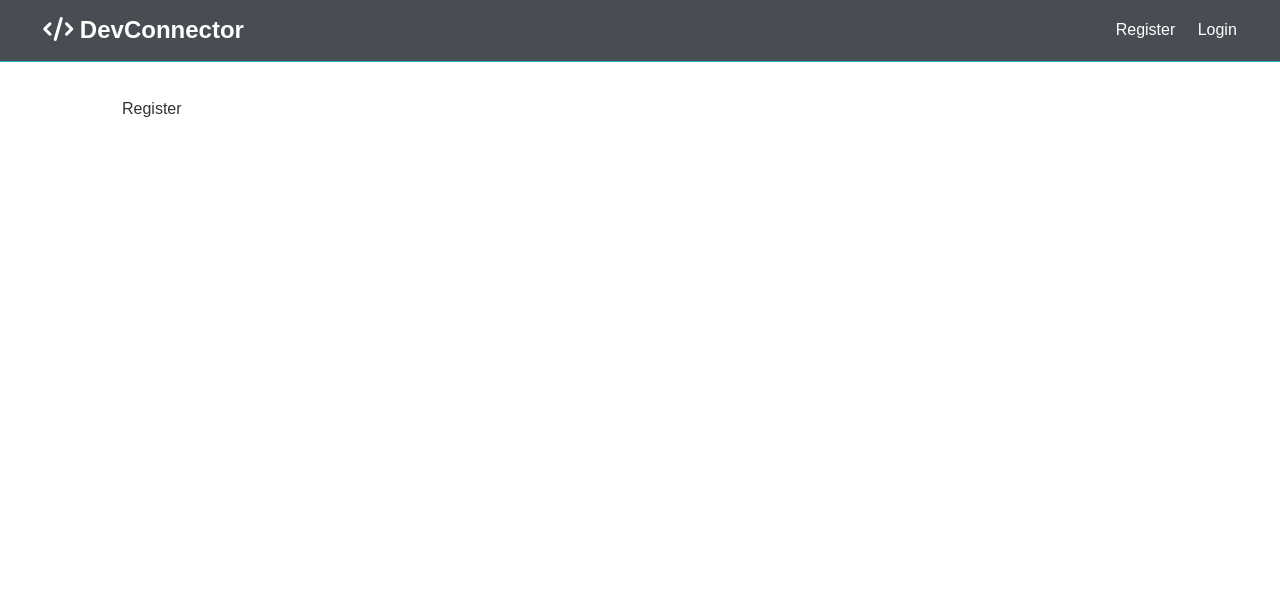
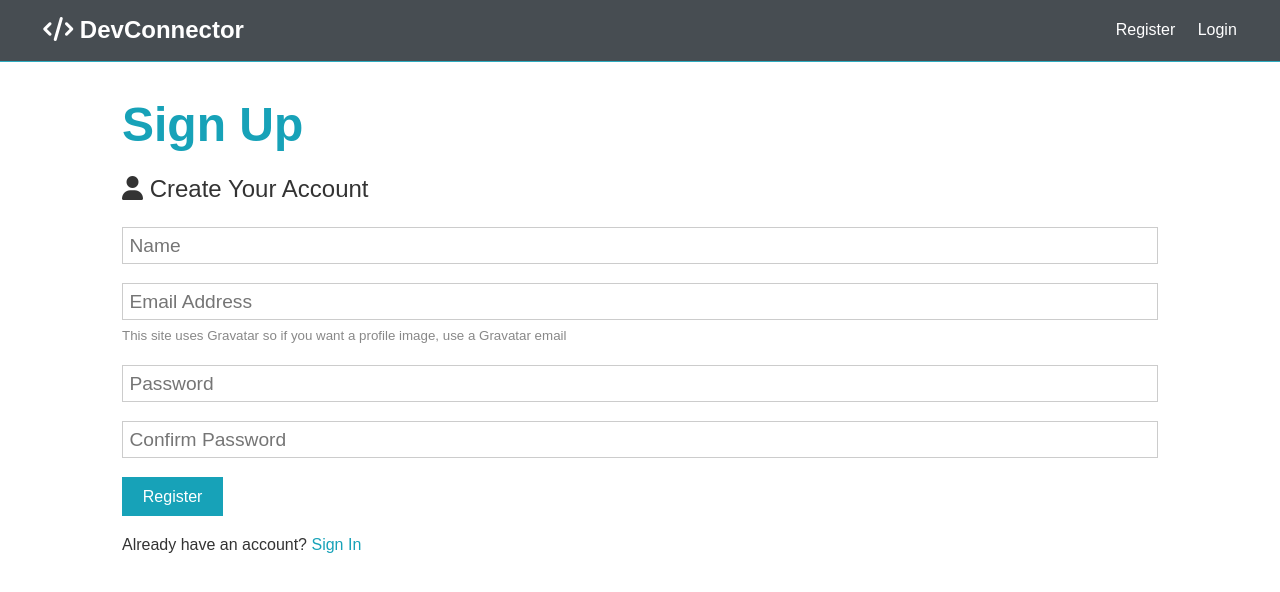
Before and after one commit to Tibo0924/MERN, a React (Create React App) app in the folder client/: page /register in a window 1280 px wide. Shown: the top 592 px of the page. Built offline with nearby package versions, Linux system fonts and the light colour scheme.

Commit message:
Set up form data

```diff
--- a/client/src/components/auth/Register.js
+++ b/client/src/components/auth/Register.js
@@ -1,6 +1,81 @@
-import React from "react";
+import React, { Fragment, useState } from "react";
 
 const Register = () => {
-  return <div>Register</div>;
+  const [formData, setFormData] = useState({
+    name: "",
+    email: "",
+    password: "",
+    password2: "",
+  });
+  const { name, email, password, password2 } = formData;
+
+  const onChange = (e) =>
+    setFormData({ ...formData, [e.target.name]: e.target.value });
+  const onSubmit = (e) => {
+    e.preventDefault();
+    if (password !== password2) {
+      console.log("Passwords do not match");
+    } else {
+      console.log(formData);
+    }
+  };
+  return (
+    <Fragment>
+      <h1 className="large text-primary">Sign Up</h1>
+      <p className="lead">
+        <i className="fas fa-user"></i> Create Your Account
+      </p>
+      <form className="form" onSubmit={(e) => onSubmit(e)}>
+        <div className="form-group">
+          <input
+            type="text"
+            placeholder="Name"
+            name="name"
+            value={name}
+            onChange={(e) => onChange(e)}
+            required
+          />
+        </div>
+        <div className="form-group">
+          <input
+            type="email"
+            placeholder="Email Address"
+            name="email"
+            value={email}
+            onChange={(e) => onChange(e)}
+            required
+          />
+          <small className="form-text">
+            This site uses Gravatar so if you want a profile image, use a
+            Gravatar email
+          </small>
+        </div>
+        <div className="form-group">
+          <input
+            type="password"
+            placeholder="Password"
+            name="password"
+            value={password}
+            onChange={(e) => onChange(e)}
+            minLength="6"
+          />
+        </div>
+        <div className="form-group">
+          <input
+            type="password"
+            placeholder="Confirm Password"
+            name="password2"
+            value={password2}
+            onChange={(e) => onChange(e)}
+            minLength="6"
+          />
+        </div>
+        <input type="submit" className="btn btn-primary" value="Register" />
+      </form>
+      <p className="my-1">
+        Already have an account? <a href="login.html">Sign In</a>
+      </p>
+    </Fragment>
+  );
 };
 export default Register;
```
